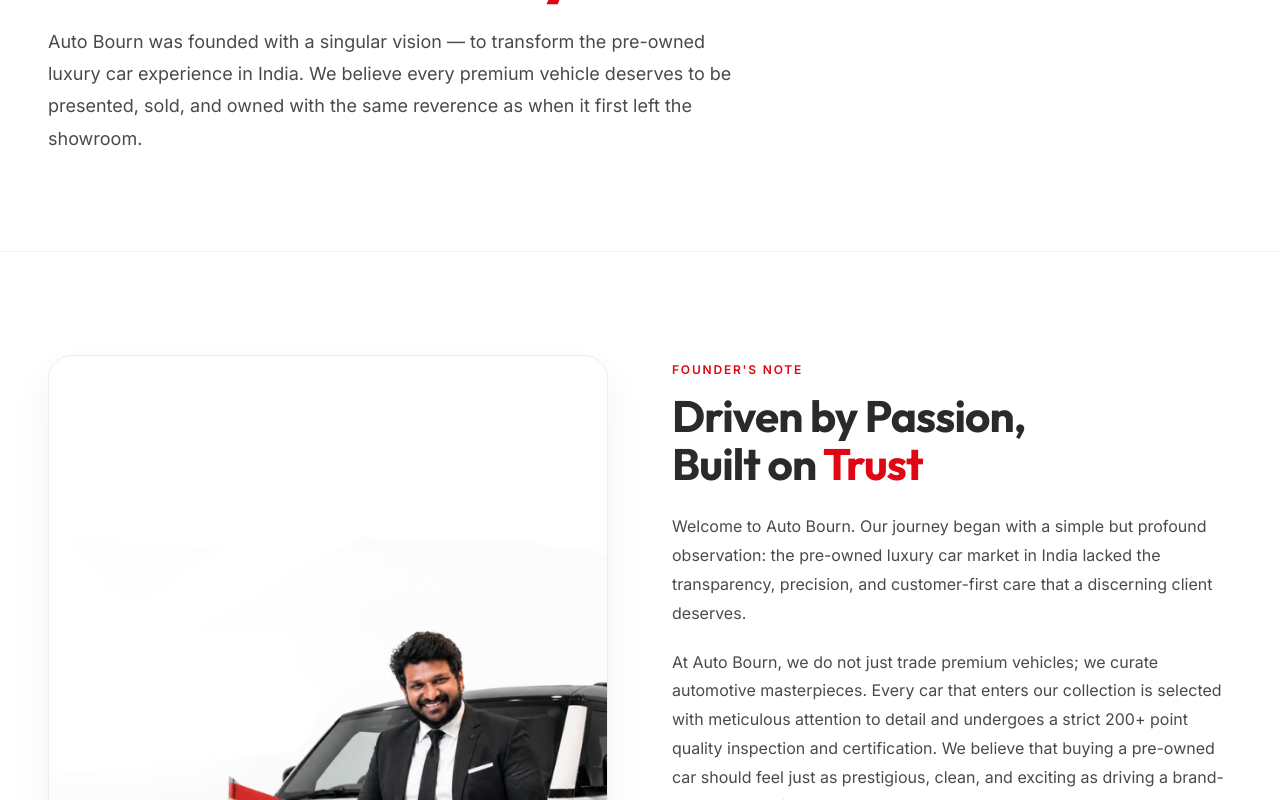
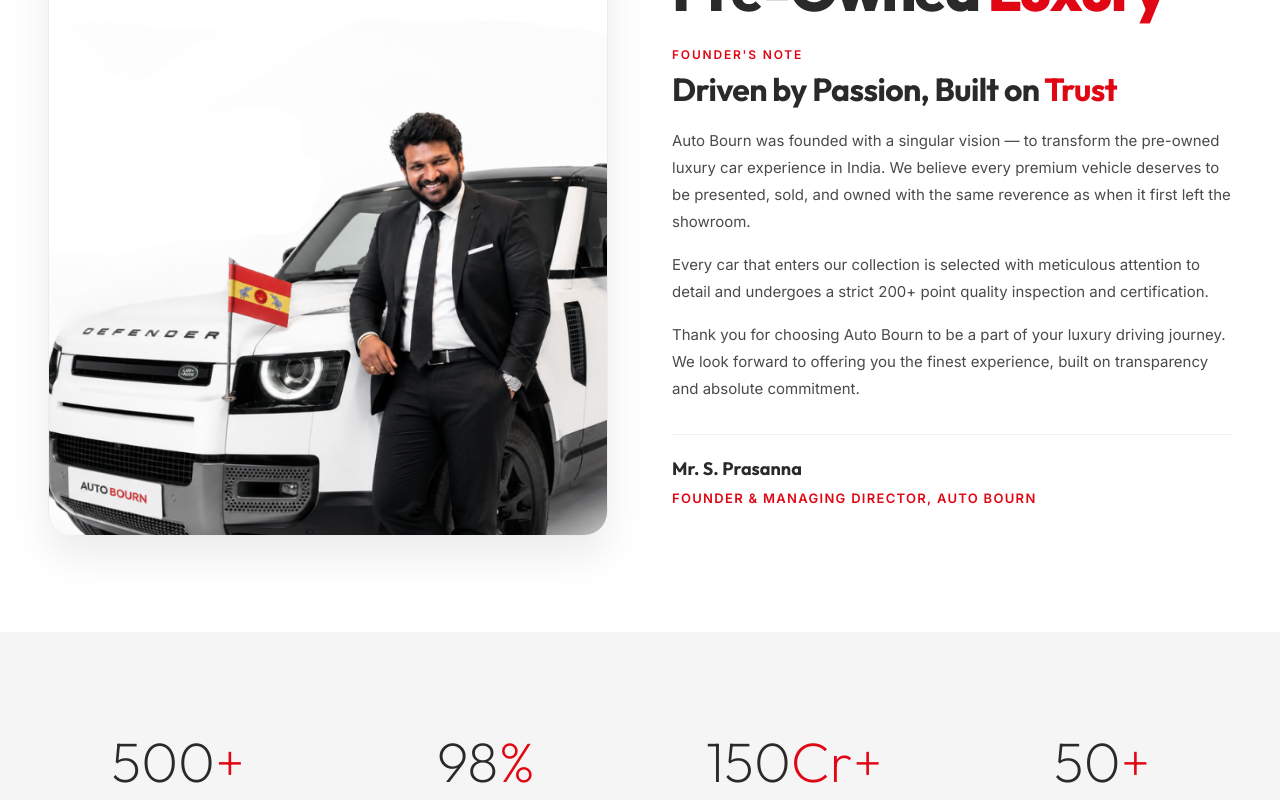
Before and after one commit to axiavalue/autobourn2, a Next.js app: page /about in a window 1280 px wide. Shown: the part 340-1140 px from the top of the page. Built offline with nearby package versions, Linux system fonts and the light colour scheme.

Commit message:
task-6: founder image at top of About, visible on page load

```diff
--- a/src/app/about/page.tsx
+++ b/src/app/about/page.tsx
@@ -30,88 +30,33 @@ export default function AboutPage() {
 
   return (
     <>
-      {/* Hero */}
+      {/* Hero + Founder */}
       <section style={{ padding: 'clamp(3rem, 8vw, 6rem) 0', background: '#FFFFFF' }}>
         <div className="container">
-          <motion.div initial={{ opacity: 0, y: 30 }} animate={{ opacity: 1, y: 0 }} transition={{ duration: 0.8 }}
-            style={{ maxWidth: '700px' }}>
-            <p className="text-overline" style={{ marginBottom: '0.75rem' }}>About Auto Bourn</p>
-            <h1 style={{ fontFamily: 'var(--font-primary)', fontSize: 'clamp(2.5rem, 5vw, 4rem)', fontWeight: 800, color: '#2A2A2A', letterSpacing: '-0.04em', lineHeight: 1.05, marginBottom: '1.5rem' }}>
-              Redefining<br />Pre-Owned <span style={{ color: '#E10613' }}>Luxury</span>
-            </h1>
-            <p style={{ fontSize: 'clamp(1rem, 1.5vw, 1.125rem)', lineHeight: 1.8, color: '#4A4A4A' }}>
-              Auto Bourn was founded with a singular vision — to transform the pre-owned luxury car experience in India.
-              We believe every premium vehicle deserves to be presented, sold, and owned with the same reverence as when it first left the showroom.
-            </p>
-          </motion.div>
-        </div>
-      </section>
-
-      {/* Founder's Note */}
-      <section className="section" style={{ background: '#FFFFFF', borderTop: '1px solid #F5F5F5' }}>
-        <div className="container">
-          <div style={{ display: 'grid', gridTemplateColumns: 'repeat(auto-fit, minmax(320px, 1fr))', gap: 'clamp(2rem, 6vw, 4rem)', alignItems: 'center' }}>
-            {/* Founder Image */}
-            <motion.div
-              initial={{ opacity: 0, x: -40 }}
-              whileInView={{ opacity: 1, x: 0 }}
-              viewport={{ once: true }}
-              transition={{ duration: 0.8 }}
-            >
-              <div style={{
-                position: 'relative',
-                width: '100%',
-                aspectRatio: '4/5',
-                borderRadius: '24px',
-                overflow: 'hidden',
-                boxShadow: '0 20px 40px rgba(0,0,0,0.06)',
-                border: '1px solid #ECECEC'
-              }}>
-                <Image
-                  src="/AutoBourn-Founder.png"
-                  alt="Mr. S. Prasanna - Founder of Auto Bourn"
-                  fill
-                  style={{ objectFit: 'cover' }}
-                  sizes="(max-width: 768px) 100vw, 50vw"
-                />
+          <div style={{ display: 'grid', gridTemplateColumns: 'repeat(auto-fit, minmax(300px, 1fr))', gap: 'clamp(2rem, 6vw, 4rem)', alignItems: 'center' }}>
+            <motion.div initial={{ opacity: 0, x: -30 }} animate={{ opacity: 1, x: 0 }} transition={{ duration: 0.8 }}>
+              <div style={{ position: 'relative', width: '100%', aspectRatio: '4/5', borderRadius: '24px', overflow: 'hidden', boxShadow: '0 20px 40px rgba(0,0,0,0.08)', border: '1px solid #ECECEC' }}>
+                <Image src="/AutoBourn-Founder.png" alt="Mr. S. Prasanna - Founder of Auto Bourn" fill priority style={{ objectFit: 'cover' }} sizes="(max-width: 768px) 100vw, 50vw" />
               </div>
             </motion.div>
-
-            {/* Founder Note Text */}
-            <motion.div
-              initial={{ opacity: 0, x: 40 }}
-              whileInView={{ opacity: 1, x: 0 }}
-              viewport={{ once: true }}
-              transition={{ duration: 0.8 }}
-            >
-              <p className="text-overline" style={{ marginBottom: '0.75rem' }}>Founder&apos;s Note</p>
-              <h2 style={{ fontFamily: 'var(--font-primary)', fontSize: 'clamp(2rem, 4vw, 2.75rem)', fontWeight: 700, color: '#2A2A2A', marginBottom: '1.5rem', letterSpacing: '-0.02em', lineHeight: 1.1 }}>
-                Driven by Passion,<br />Built on <span style={{ color: '#E10613' }}>Trust</span>
-              </h2>
-              <div style={{ fontSize: '1rem', lineHeight: 1.8, color: '#4A4A4A', display: 'flex', flexDirection: 'column', gap: '1.25rem' }}>
-                <p>
-                  Welcome to Auto Bourn. Our journey began with a simple but profound observation: the pre-owned luxury car market in India lacked the transparency, precision, and customer-first care that a discerning client deserves.
-                </p>
-                <p>
-                  At Auto Bourn, we do not just trade premium vehicles; we curate automotive masterpieces. Every car that enters our collection is selected with meticulous attention to detail and undergoes a strict 200+ point quality inspection and certification. We believe that buying a pre-owned car should feel just as prestigious, clean, and exciting as driving a brand-new one out of the showroom.
-                </p>
-                <p>
-                  Thank you for choosing Auto Bourn to be a part of your luxury driving journey. We look forward to offering you the finest experience, built on transparency and absolute commitment.
-                </p>
+            <motion.div initial={{ opacity: 0, x: 30 }} animate={{ opacity: 1, x: 0 }} transition={{ duration: 0.8 }}>
+              <p className="text-overline" style={{ marginBottom: '0.75rem' }}>About Auto Bourn</p>
+              <h1 style={{ fontFamily: 'var(--font-primary)', fontSize: 'clamp(2.25rem, 5vw, 3.75rem)', fontWeight: 800, color: '#2A2A2A', letterSpacing: '-0.04em', lineHeight: 1.05, marginBottom: '1.25rem' }}>Redefining<br />Pre-Owned <span style={{ color: '#E10613' }}>Luxury</span></h1>
+              <p className="text-overline" style={{ marginBottom: '0.5rem', marginTop: '1.5rem' }}>Founder&apos;s Note</p>
+              <h2 style={{ fontFamily: 'var(--font-primary)', fontSize: 'clamp(1.5rem, 3vw, 2rem)', fontWeight: 700, color: '#2A2A2A', marginBottom: '1.25rem', letterSpacing: '-0.02em', lineHeight: 1.1 }}>Driven by Passion, Built on <span style={{ color: '#E10613' }}>Trust</span></h2>
+              <div style={{ fontSize: '0.9375rem', lineHeight: 1.8, color: '#4A4A4A', display: 'flex', flexDirection: 'column', gap: '1rem' }}>
+                <p>Auto Bourn was founded with a singular vision — to transform the pre-owned luxury car experience in India. We believe every premium vehicle deserves to be presented, sold, and owned with the same reverence as when it first left the showroom.</p>
+                <p>Every car that enters our collection is selected with meticulous attention to detail and undergoes a strict 200+ point quality inspection and certification.</p>
+                <p>Thank you for choosing Auto Bourn to be a part of your luxury driving journey. We look forward to offering you the finest experience, built on transparency and absolute commitment.</p>
               </div>
-              <div style={{ marginTop: '2.5rem', borderTop: '1px solid #F0F0F0', paddingTop: '1.5rem' }}>
-                <p style={{ fontFamily: 'var(--font-primary)', fontSize: '1.25rem', fontWeight: 700, color: '#2A2A2A', marginBottom: '0.25rem' }}>
-                  Mr. S. Prasanna
-                </p>
-                <p style={{ fontSize: '0.8125rem', color: '#E10613', fontWeight: 600, textTransform: 'uppercase', letterSpacing: '0.1em' }}>
-                  Founder & Managing Director, Auto Bourn
-                </p>
+              <div style={{ marginTop: '2rem', borderTop: '1px solid #F0F0F0', paddingTop: '1.25rem' }}>
+                <p style={{ fontFamily: 'var(--font-primary)', fontSize: '1.125rem', fontWeight: 700, color: '#2A2A2A', marginBottom: '0.25rem' }}>Mr. S. Prasanna</p>
+                <p style={{ fontSize: '0.8125rem', color: '#E10613', fontWeight: 600, textTransform: 'uppercase', letterSpacing: '0.1em' }}>Founder & Managing Director, Auto Bourn</p>
               </div>
             </motion.div>
           </div>
         </div>
       </section>
-
       {/* Stats */}
       <section className="section" style={{ background: '#F5F5F5' }}>
         <div className="container">
```
